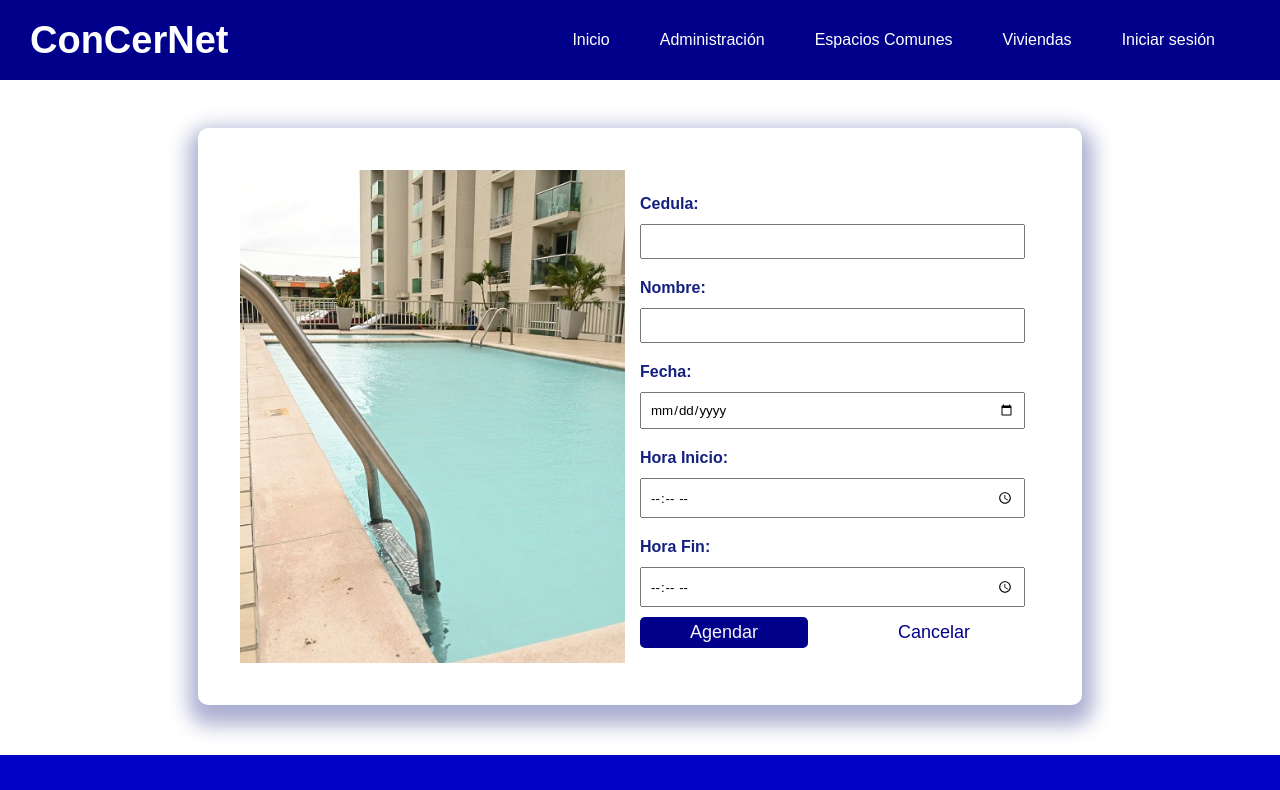
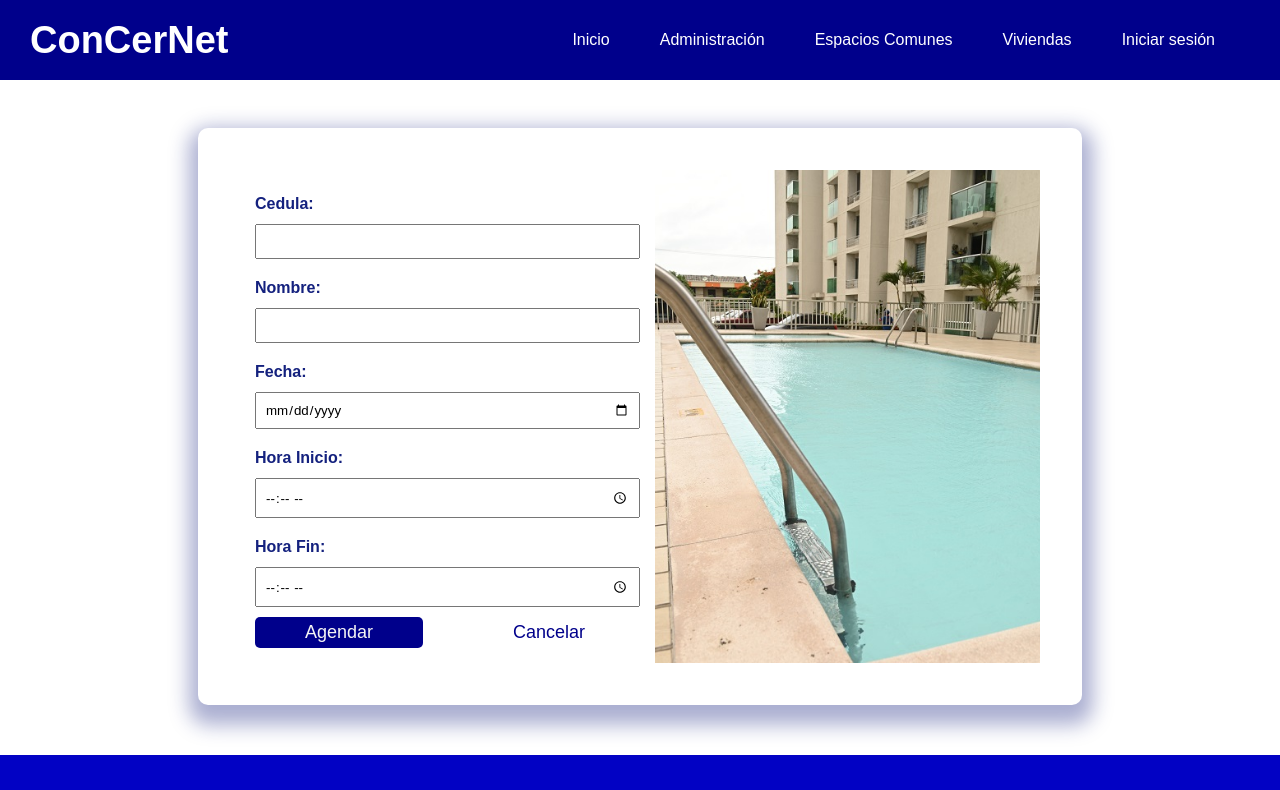
Before and after one commit to ConCerNet/ConCerNet, a React (Create React App) app in the folder concernet/: page /Espacios/1 in a window 1280 px wide. Shown: the top 790 px of the page. Built offline with nearby package versions, Linux system fonts and the light colour scheme.

Commit message:
actualizacion direccion del contenedor

```diff
--- a/concernet/src/Styles/Agendamiento.css
+++ b/concernet/src/Styles/Agendamiento.css
@@ -7,7 +7,7 @@
 
 .calendario {
     display: flex;
-    flex-direction: row;
+    flex-direction: row-reverse;
     background-color: white;
     border-radius: 10px;
     box-shadow: 1px 10px 20px 10px #14207e5b;
```
